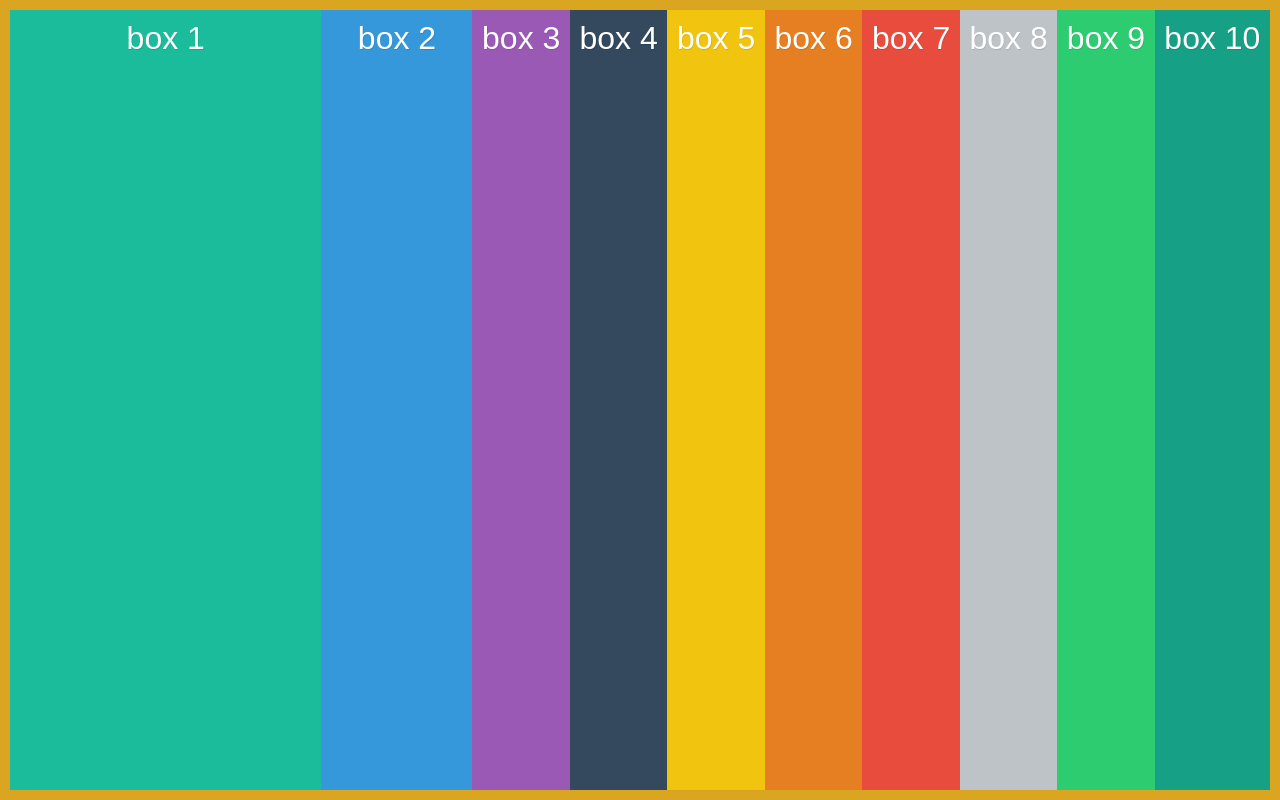
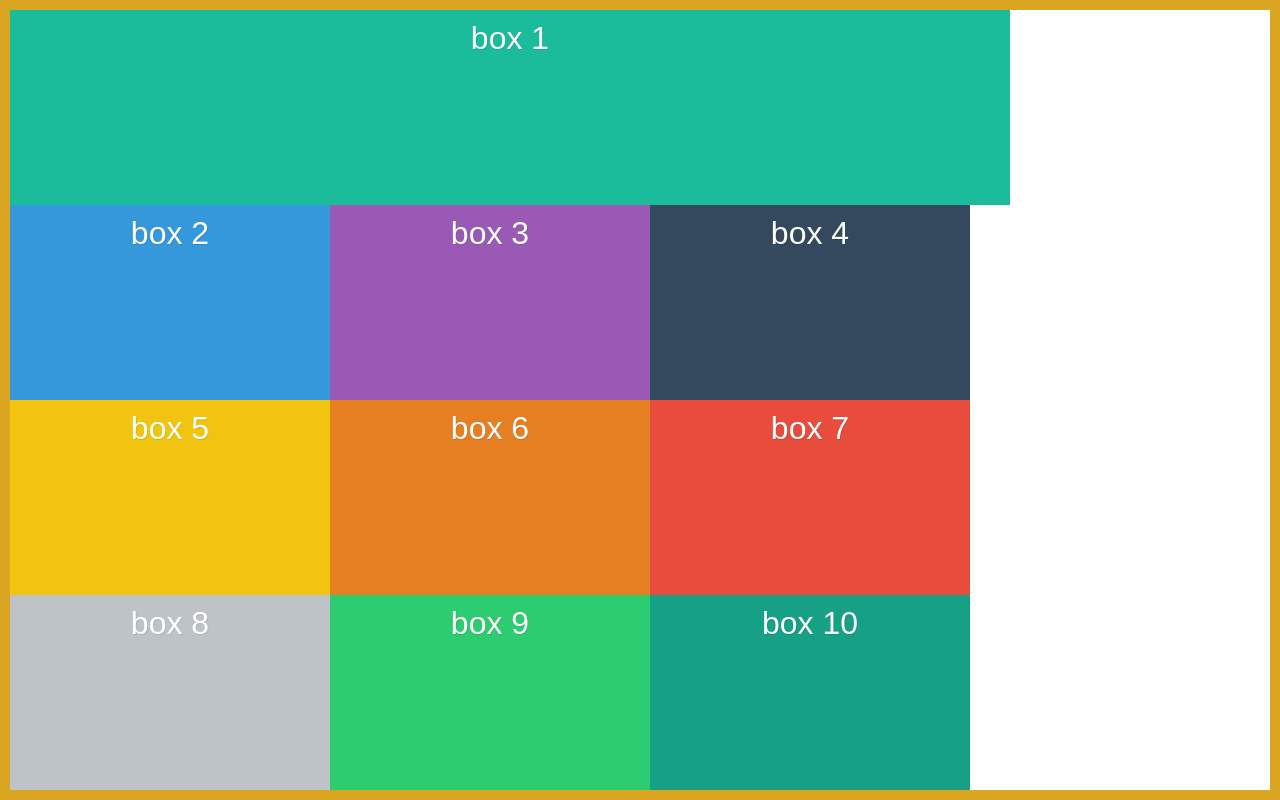
Before and after one commit to leanhvu21042001/css-flexbox, a website built with Parcel: page index.html in a window 1280 px wide. Built offline with nearby package versions, Linux system fonts and the light colour scheme.

Commit message:
flex, flex-shrink, flex-basis flex: 0 1 auto; => flex: [flex-grow] [flex-shrink] [flex-basis]; or flex: [max] [min] [ideal size];

```diff
--- a/style.css
+++ b/style.css
@@ -17,24 +17,26 @@
 /* We start writing out flexbox here. The above is just page setup */
 .container {
   display: flex;
-  flex-flow: row nowrap;
+  flex-flow: row wrap;
 
   min-height: 100vh;
   border: 10px solid goldenrod;
 }
 
 .box {
-  width: fit-content;
+  /* flex-grow: 1;
+  flex-shrink: 1;
+  flex-basis: auto; */
+  width: 20rem;
 }
 
 /* Colours for each box */
 .box1 {
   background: #1abc9c;
-  flex-grow: 4;
+  flex: 0 1 1000px;
 }
 .box2 {
   background: #3498db;
-  flex-grow: 1;
 }
 .box3 {
   background: #9b59b6;
```
